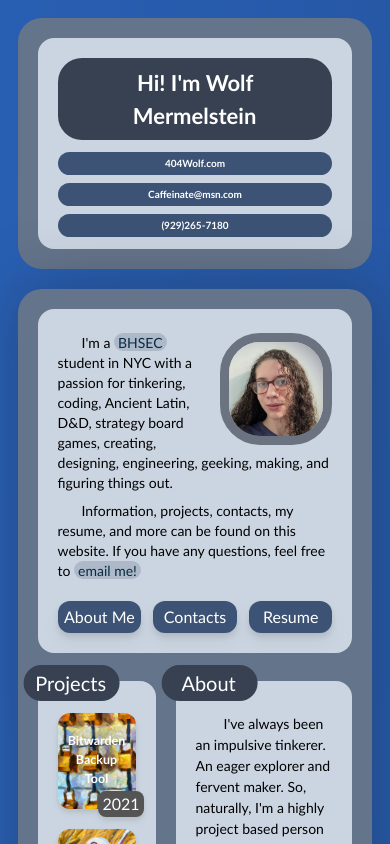
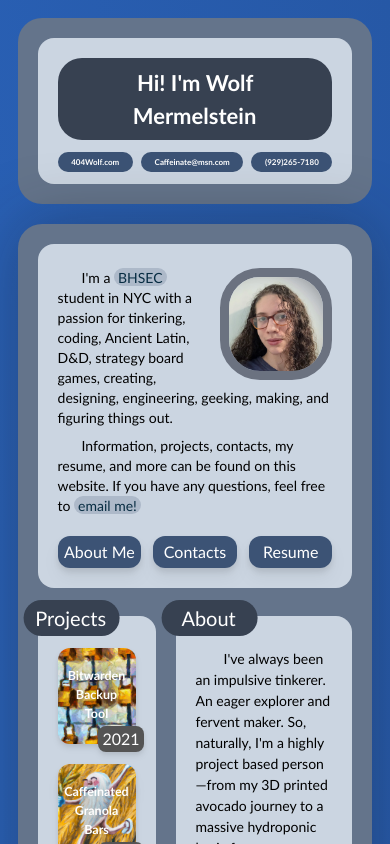
Before and after one commit to 404Wolf/404Wolf.com, a Next.js app: page / in a window 390 px wide. Shown: the top 844 px of the page. Built offline with nearby package versions, Linux system fonts and the light colour scheme.

Commit message:
Improved contact fontsize

```diff
--- a/src/components/header/BasicContact.js
+++ b/src/components/header/BasicContact.js
@@ -1,6 +1,6 @@
 const BasicContact = ({ children, url }) => {
     return (
-        <a href={ url } className="text-[10px] bg-mid-blue-300 sm:bg-slate-350/[25%] backdrop-blur-xl drop-shadow-2xl-c text-white font-bold sm:font-normal sm:text-slate-200/[35%] rounded-xl py-1 px-2 whitespace-nowrap grow text-center">
+        <a href={ url } className="text-[8px] sm:text-[10px] bg-mid-blue-300 sm:bg-slate-350/[25%] backdrop-blur-xl drop-shadow-2xl-c text-white font-bold sm:font-normal sm:text-slate-200/[35%] rounded-xl py-1 px-2 whitespace-nowrap grow text-center">
             { children }
         </a>
     );
--- a/tailwind.config.js
+++ b/tailwind.config.js
@@ -11,7 +11,7 @@ module.exports = {
     theme: {
         extend: {
             screens: {
-                "xs": "400px",
+                "xs": "330px",
             },
             backgroundImage: {
                 "blurple-wave": "linear-gradient(to top right, #3f6d85, #7e65ad)",
```
